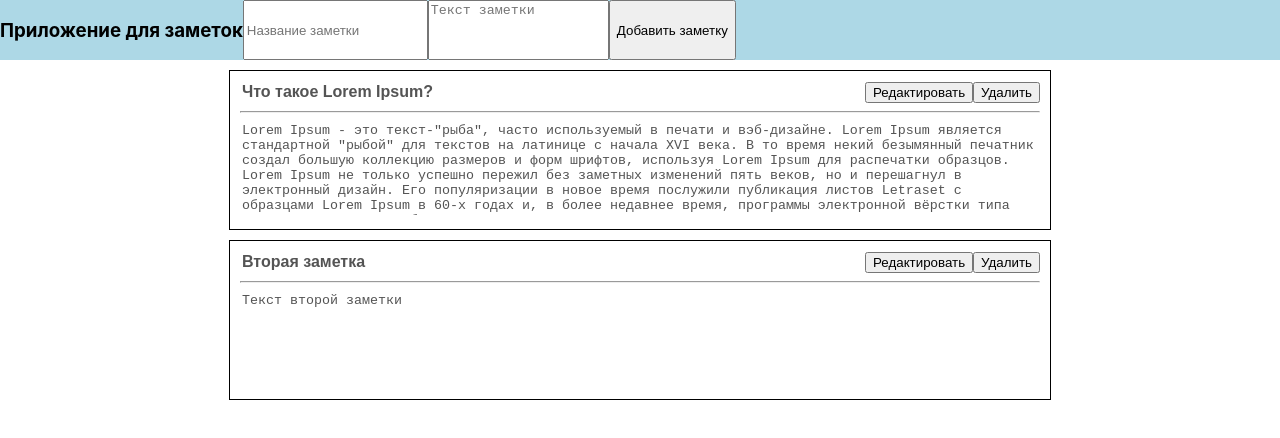
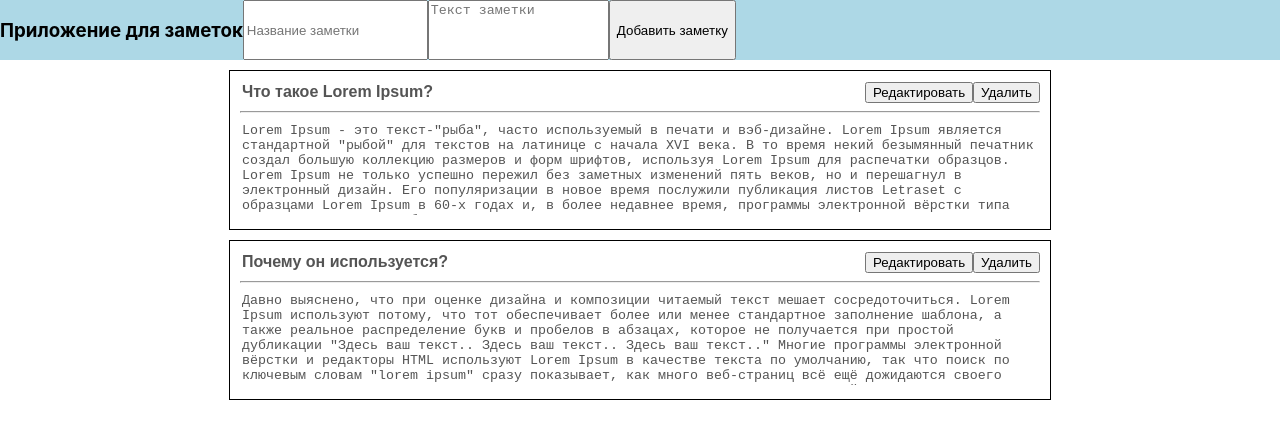
Before and after one commit to VagSer/note-app-react-redux, a React (Create React App) app: page / in a window 1280 px wide. Shown: the top 438 px of the page. Built offline with nearby package versions, Linux system fonts and the light colour scheme.

Commit message:
Lorem Ipsum

```diff
--- a/src/index.js
+++ b/src/index.js
@@ -7,7 +7,7 @@ import { Provider } from 'react-redux';
 
 const defaultState = {allNotes: [
   {id: 0, title: 'Что такое Lorem Ipsum?', body: 'Lorem Ipsum - это текст-"рыба", часто используемый в печати и вэб-дизайне. Lorem Ipsum является стандартной "рыбой" для текстов на латинице с начала XVI века. В то время некий безымянный печатник создал большую коллекцию размеров и форм шрифтов, используя Lorem Ipsum для распечатки образцов. Lorem Ipsum не только успешно пережил без заметных изменений пять веков, но и перешагнул в электронный дизайн. Его популяризации в новое время послужили публикация листов Letraset с образцами Lorem Ipsum в 60-х годах и, в более недавнее время, программы электронной вёрстки типа Aldus PageMaker, в шаблонах которых используется Lorem Ipsum.'},
-  {id: 1, title: 'Вторая заметка', body: 'Текст второй заметки'},
+  {id: 1, title: 'Почему он используется?', body: 'Давно выяснено, что при оценке дизайна и композиции читаемый текст мешает сосредоточиться. Lorem Ipsum используют потому, что тот обеспечивает более или менее стандартное заполнение шаблона, а также реальное распределение букв и пробелов в абзацах, которое не получается при простой дубликации "Здесь ваш текст.. Здесь ваш текст.. Здесь ваш текст.." Многие программы электронной вёрстки и редакторы HTML используют Lorem Ipsum в качестве текста по умолчанию, так что поиск по ключевым словам "lorem ipsum" сразу показывает, как много веб-страниц всё ещё дожидаются своего настоящего рождения. За прошедшие годы текст Lorem Ipsum получил много версий. Некоторые версии появились по ошибке, некоторые - намеренно (например, юмористические варианты).'},
 ]}
 
 const reducer = (state = defaultState, action) => {
```
